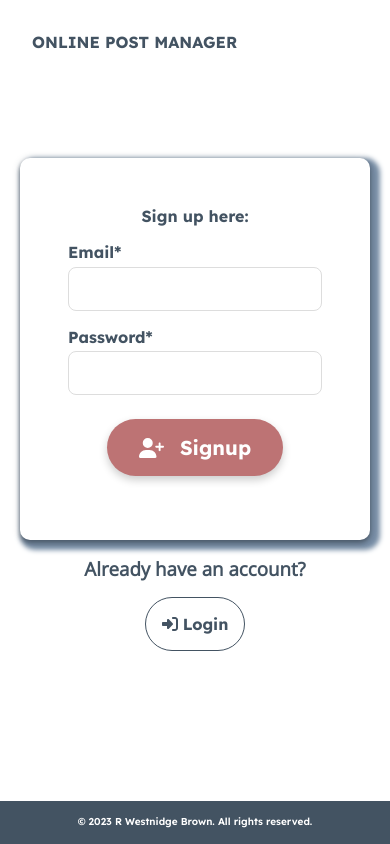
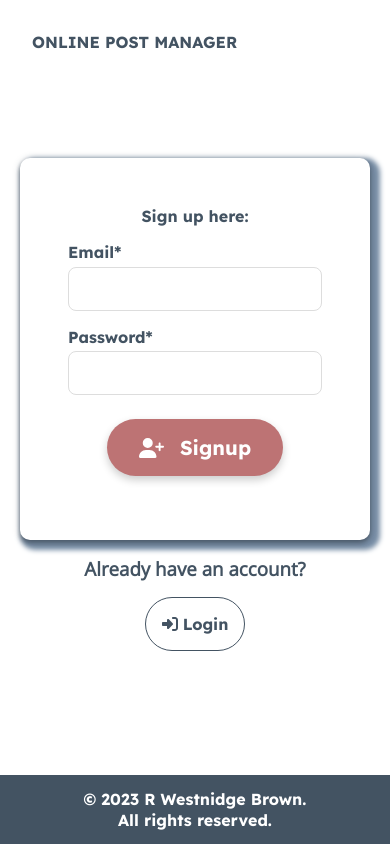
Before and after one commit to rhw-repo/mern-post-app, a React (Create React App) app in the folder frontend/: page /create_new in a window 390 px wide. Built offline with nearby package versions, Linux system fonts and the light colour scheme.

Commit message:
Reinstates original color scheme as placeholder scheme. CSS bugfix, restores footer font to 1rem at smaller screen widths

```diff
--- a/frontend/src/assets/global.css
+++ b/frontend/src/assets/global.css
@@ -3,7 +3,7 @@
 
 @import url('https://fonts.googleapis.com/css2?family=Lexend+Deca:wght@400;500;600;700&family=Open+Sans:wght@300;400&display=swap');
 
-/* Global color scheme */
+/* Original Global color scheme */
 :root {
   --primary: #BD7374;
   --error: #A2262C;
@@ -11,6 +11,16 @@
   --secondary-light: #667B99;
   --secondary-chips: #5C6D84;
 }
+
+/* WIP: testing for New Global color scheme #1
+TODO: dark mode
+:root {
+  --primary: #023047;
+  --error: #A2262C;
+  --secondary: #054a91;
+  --secondary-light: #667B99;
+  --secondary-chips: #5C6D84;
+}*/
 
 /* Global rules */
 body {
@@ -27,7 +37,7 @@ body {
 .save-btn {
   background: var(--primary);
   border: 0;
-  color: #fff;
+  color: #ffffff;
   text-align: center;
   padding: 1rem 2rem;
   font-family: "Lexend Deca", Helvetica, Arial, sans-serif;
@@ -125,7 +135,8 @@ nav button:active,
 
 h1 {
   color: #435362;
-  font-weight: 900;
+  /* Testing for New color scheme #1
+  color: #1178f2;*/
   text-align: center;
   font-family: "Lexend Deca", Helvetica, Arial, sans-serif;
 }
--- a/frontend/src/components/Footer/Footer.js
+++ b/frontend/src/components/Footer/Footer.js
@@ -4,7 +4,8 @@ const Footer = () => {
     return (
         <footer>
             <div className={styles.footer}>
-                    © 2023 R Westnidge Brown. All rights reserved.
+                <span >© 2023 R Westnidge Brown.</span>
+                <span >All rights reserved.</span>
             </div>
         </footer>
     )
--- a/frontend/src/components/Footer/Footer.module.css
+++ b/frontend/src/components/Footer/Footer.module.css
@@ -3,23 +3,26 @@
     display: flex;
     justify-content: center;
     align-items: center;
-    line-height: 0.3rem;
+    line-height: 1rem;
     position: fixed;
     left: 0;
     bottom: 0;
     right: 0;
-    height: 0.3rem;
+    height: auto;
     width: 100vw;
-    padding: 1.33rem 0.66rem;
+    padding: 1rem 0;
     background-color: var(--secondary);
     font-family: "Lexend Deca", Helvetica, Arial, Lucida, sans-serif;
-    font-size: 0.75rem;
+    font-size: 1rem;
     color: #ffffff;
-    font-weight: 600;
+    font-weight: 800;
+    gap: 0.3rem;
   }
 
-  @media (max-width: 400px) {
+  @media (max-width: 415px) {
     .footer {
-      font-size: 0.625rem;
+      flex-direction: column;
+      justify-content: center;
+      align-items: center;
     }
   }
--- a/frontend/src/components/Navbar/Navbar.module.css
+++ b/frontend/src/components/Navbar/Navbar.module.css
@@ -25,7 +25,6 @@ h1 {
 
 /* colors text logout button, removes links underline*/
 .link {
-  color: #BD7374;
   text-decoration: none;
 }
 
--- a/frontend/src/pages/Home/Table.module.css
+++ b/frontend/src/pages/Home/Table.module.css
@@ -71,6 +71,8 @@ content as if on an elevated surface*/
 .tableHeader {
     white-space: nowrap;
     border-bottom: solid 3px #BD7374;
+     /* Testing for New color scheme #1
+    border-bottom: solid 3px 	hsl(37, 98%, 53%);*/
     background: white;
     color: #435362;
     font-weight: bold;
--- a/frontend/src/pages/Login/Login.module.css
+++ b/frontend/src/pages/Login/Login.module.css
@@ -9,7 +9,7 @@
     .loginWrapper {
         display: flex;
         flex-direction: column;
-        justify-content: start;
+        justify-content: flex-start;
         align-items: center;
     }
 
```
